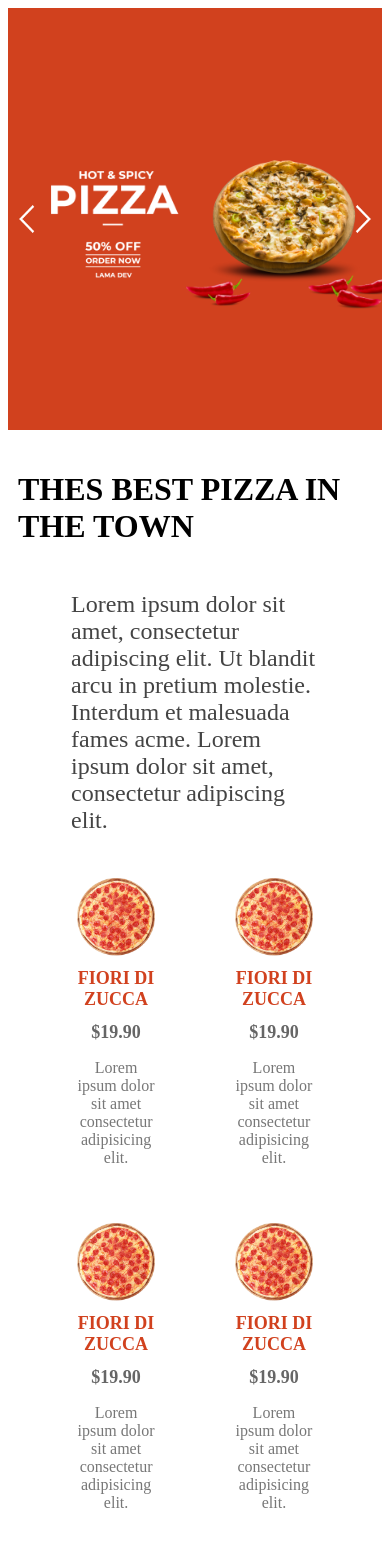
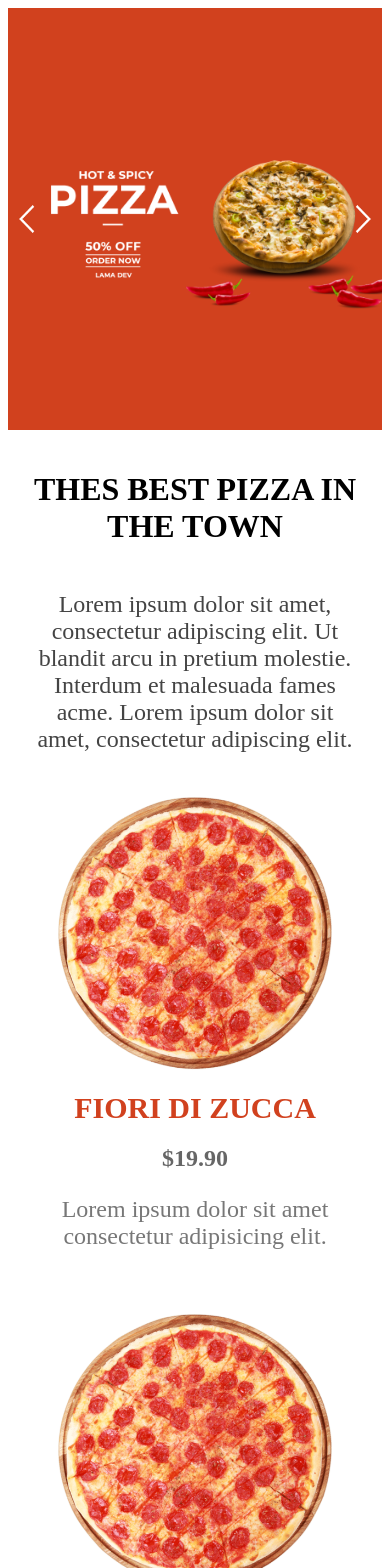
Before and after one commit to johnsistem/restaurant, a Next.js app: page / in a window 390 px wide. Shown: the top 1568 px of the page. Built offline with nearby package versions, Linux system fonts and the light colour scheme.

Commit message:
media query
fix footer

```diff
--- a/components/Layout.jsx
+++ b/components/Layout.jsx
@@ -7,7 +7,7 @@ const Layout = ({ children }) => {
 		<>
 			<NavBar />
 			{children}
-			{/* <Footer /> */}
+			 <Footer />
 		</>
 	);
 };
--- a/styles/Footer.module.css
+++ b/styles/Footer.module.css
@@ -36,3 +36,11 @@
 .motto{
   color: rgb(211,211,211);
 }
+
+@media screen and (max-width:480px) {
+
+.container{
+  display: flex;
+  flex-direction: column;
+}
+}
--- a/styles/PizzaCard.module.css
+++ b/styles/PizzaCard.module.css
@@ -27,10 +27,26 @@
 }
 
 /* MOVIL */
-@media screen and (max-width: 480px) {
+/* @media screen and (max-width: 480px) {
 
    .title{
       text-align: center;
    }
 
+} */
+
+@media screen and (max-width:480px){
+
+   .container{
+      width: 100%;
+   }
+
+   .title{
+      font-size: 30px;
+   }
+
+   .price,
+   .desc {
+      font-size: 24px;
+   }
 }
--- a/styles/PizzaList.module.css
+++ b/styles/PizzaList.module.css
@@ -16,3 +16,14 @@
    justify-content:center;
    flex-wrap:wrap ;
 }
+
+@media screen and (max-width:480px) {
+   .title{
+      text-align: center;
+   }
+
+   .desc{
+      width: 90%;
+      text-align: center;
+   }
+}
```
Also changed, not shown: components/Footer.jsx (+1 -7 lines).
